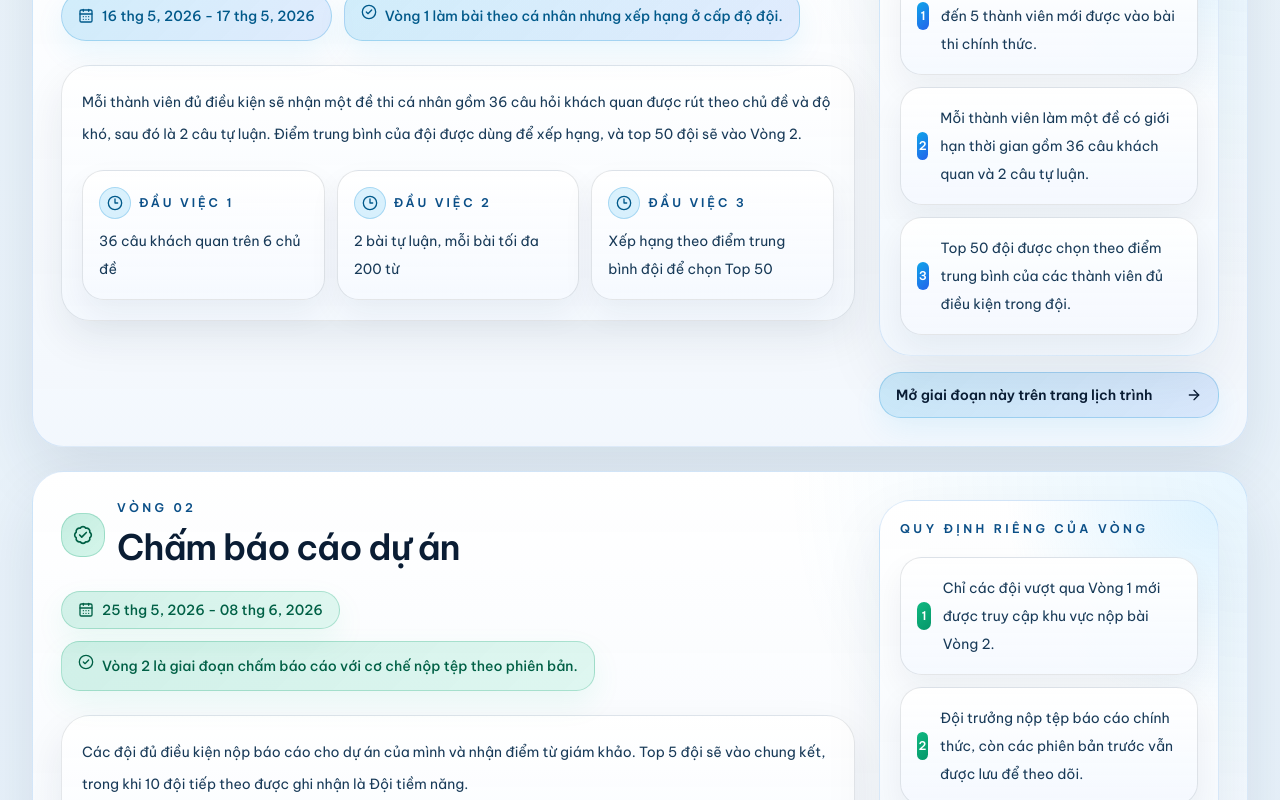
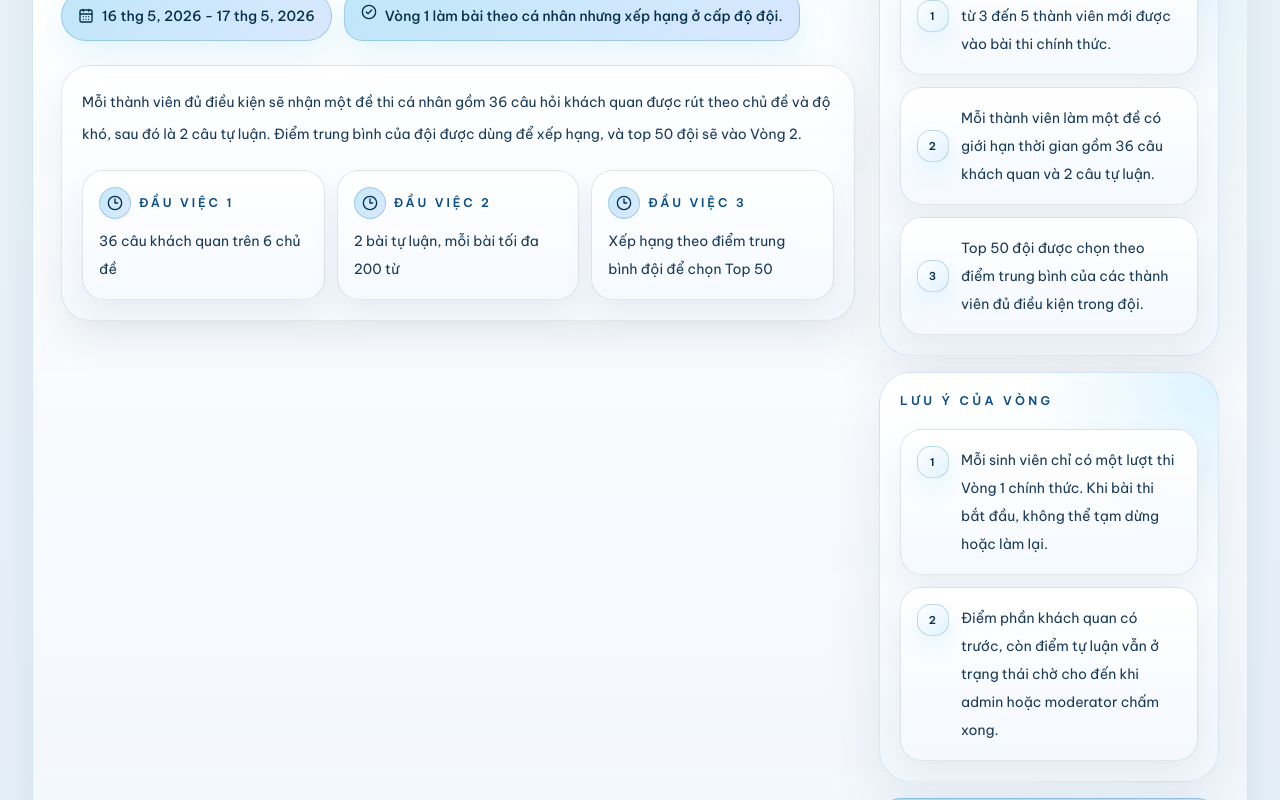
Before and after one commit to tamphan2911/attacker_2026, a Next.js app: page /rules in a window 1280 px wide. Shown: the part 1800-2600 px from the top of the page. Built offline with nearby package versions, Linux system fonts and the light colour scheme; no server answers; the database is empty.

Commit message:
Improve rules page contrast and round notes

```diff
--- a/src/components/rules-page.tsx
+++ b/src/components/rules-page.tsx
@@ -34,29 +34,29 @@ import { formatDateRangeLabel, pickText } from "@/lib/site";
 
 const generalRuleIcons = [UsersRound, GraduationCap, Sparkles];
 const generalRuleIconClasses = [
-  "border-sky-600/24 bg-[linear-gradient(135deg,rgba(14,165,233,0.26),rgba(59,130,246,0.2))] text-sky-800 dark:text-sky-100",
-  "border-emerald-600/24 bg-[linear-gradient(135deg,rgba(16,185,129,0.24),rgba(52,211,153,0.18))] text-emerald-800 dark:text-emerald-100",
-  "border-violet-600/24 bg-[linear-gradient(135deg,rgba(124,58,237,0.24),rgba(168,85,247,0.18))] text-violet-800 dark:text-violet-100",
+  "border-sky-700/26 bg-[linear-gradient(135deg,rgba(14,165,233,0.34),rgba(59,130,246,0.24))] text-sky-950 shadow-[0_10px_24px_rgba(14,165,233,0.1)] dark:text-sky-100",
+  "border-emerald-700/26 bg-[linear-gradient(135deg,rgba(16,185,129,0.3),rgba(52,211,153,0.2))] text-emerald-950 shadow-[0_10px_24px_rgba(16,185,129,0.1)] dark:text-emerald-100",
+  "border-violet-700/26 bg-[linear-gradient(135deg,rgba(124,58,237,0.28),rgba(168,85,247,0.22))] text-violet-950 shadow-[0_10px_24px_rgba(124,58,237,0.1)] dark:text-violet-100",
 ] as const;
 const policyIcons = [Flag, ShieldAlert, NotebookPen, Medal];
 const policyIconClasses = [
-  "border-rose-600/24 bg-rose-500/14 text-rose-800 dark:text-rose-100",
-  "border-amber-600/24 bg-amber-500/14 text-amber-800 dark:text-amber-100",
-  "border-cyan-600/24 bg-cyan-500/14 text-cyan-800 dark:text-cyan-100",
-  "border-emerald-600/24 bg-emerald-500/14 text-emerald-800 dark:text-emerald-100",
+  "border-rose-700/24 bg-[linear-gradient(135deg,rgba(244,63,94,0.22),rgba(251,113,133,0.16))] text-rose-950 shadow-[0_10px_24px_rgba(244,63,94,0.08)] dark:text-rose-100",
+  "border-amber-700/24 bg-[linear-gradient(135deg,rgba(245,158,11,0.24),rgba(251,191,36,0.16))] text-amber-950 shadow-[0_10px_24px_rgba(245,158,11,0.08)] dark:text-amber-100",
+  "border-cyan-700/24 bg-[linear-gradient(135deg,rgba(6,182,212,0.24),rgba(34,211,238,0.16))] text-cyan-950 shadow-[0_10px_24px_rgba(6,182,212,0.08)] dark:text-cyan-100",
+  "border-emerald-700/24 bg-[linear-gradient(135deg,rgba(16,185,129,0.24),rgba(52,211,153,0.16))] text-emerald-950 shadow-[0_10px_24px_rgba(16,185,129,0.08)] dark:text-emerald-100",
 ] as const;
 const quickPolicyItems = [
   {
     icon: UsersRound,
-    iconClass: "border-sky-600/24 bg-sky-500/16 text-sky-800 dark:text-sky-100",
+    iconClass: "border-sky-700/24 bg-[linear-gradient(135deg,rgba(14,165,233,0.3),rgba(59,130,246,0.2))] text-sky-950 shadow-[0_10px_22px_rgba(14,165,233,0.08)] dark:text-sky-100",
   },
   {
     icon: ShieldAlert,
-    iconClass: "border-amber-600/24 bg-amber-500/16 text-amber-800 dark:text-amber-100",
+    iconClass: "border-amber-700/24 bg-[linear-gradient(135deg,rgba(245,158,11,0.28),rgba(251,191,36,0.18))] text-amber-950 shadow-[0_10px_22px_rgba(245,158,11,0.08)] dark:text-amber-100",
   },
   {
     icon: Radar,
-    iconClass: "border-emerald-600/24 bg-emerald-500/16 text-emerald-800 dark:text-emerald-100",
+    iconClass: "border-emerald-700/24 bg-[linear-gradient(135deg,rgba(16,185,129,0.28),rgba(52,211,153,0.18))] text-emerald-950 shadow-[0_10px_22px_rgba(16,185,129,0.08)] dark:text-emerald-100",
   },
 ] as const;
 
@@ -66,14 +66,14 @@ const roundRuleMeta = {
     icon: FileCheck2,
     statTone: "from-sky-500/18 via-cyan-400/10 to-white/0",
     iconClass:
-      "border-sky-600/24 bg-[linear-gradient(135deg,rgba(14,165,233,0.24),rgba(59,130,246,0.2))] text-sky-800 dark:text-sky-100",
+      "border-sky-700/24 bg-[linear-gradient(135deg,rgba(14,165,233,0.32),rgba(59,130,246,0.24))] text-sky-950 shadow-[0_12px_26px_rgba(14,165,233,0.1)] dark:text-sky-100",
     chipClass:
-      "border-sky-600/24 bg-[linear-gradient(135deg,rgba(14,165,233,0.18),rgba(59,130,246,0.14))] text-sky-800 shadow-[0_12px_30px_rgba(14,165,233,0.08)] dark:border-sky-300/22 dark:bg-sky-300/[0.12] dark:text-sky-100",
+      "border-sky-700/24 bg-[linear-gradient(135deg,rgba(14,165,233,0.26),rgba(59,130,246,0.18))] text-sky-950 shadow-[0_12px_30px_rgba(14,165,233,0.1)] dark:border-sky-300/22 dark:bg-sky-300/[0.12] dark:text-sky-100",
     noteNumberClass:
-      "bg-[linear-gradient(135deg,#0ea5e9,#2563eb)] text-white dark:bg-[linear-gradient(135deg,#38bdf8,#2563eb)]",
+      "border border-sky-700/22 bg-[linear-gradient(135deg,rgba(255,255,255,0.96),rgba(224,242,254,0.98))] text-sky-950 shadow-[0_10px_24px_rgba(14,165,233,0.1)] dark:border-sky-300/18 dark:bg-[linear-gradient(135deg,#38bdf8,#2563eb)] dark:text-white",
     deliverableIcon: Clock3,
     deliverableIconClass:
-      "border-sky-600/24 bg-sky-500/14 text-sky-800 dark:text-sky-100",
+      "border-sky-700/24 bg-[linear-gradient(135deg,rgba(14,165,233,0.24),rgba(59,130,246,0.16))] text-sky-950 dark:text-sky-100",
     focus: {
       en: "Round 1 is individual at paper level but ranked at team level.",
       vi: "Vòng 1 làm bài theo cá nhân nhưng xếp hạng ở cấp độ đội.",
@@ -92,20 +92,30 @@ const roundRuleMeta = {
         vi: "Top 50 đội được chọn theo điểm trung bình của các thành viên đủ điều kiện trong đội.",
       },
     ],
+    roundNotes: [
+      {
+        en: "Each student only has one official Round 1 attempt. Once the exam starts, it cannot be paused or restarted.",
+        vi: "Mỗi sinh viên chỉ có một lượt thi Vòng 1 chính thức. Khi bài thi bắt đầu, không thể tạm dừng hoặc làm lại.",
+      },
+      {
+        en: "Objective score is available first, while essay score stays pending until admin or moderator review is completed.",
+        vi: "Điểm phần khách quan có trước, còn điểm tự luận vẫn ở trạng thái chờ cho đến khi admin hoặc moderator chấm xong.",
+      },
+    ],
   },
   "02": {
     anchor: "round-2-rules",
     icon: BadgeCheck,
     statTone: "from-emerald-500/16 via-teal-400/10 to-white/0",
     iconClass:
-      "border-emerald-600/24 bg-[linear-gradient(135deg,rgba(16,185,129,0.24),rgba(52,211,153,0.2))] text-emerald-800 dark:text-emerald-100",
+      "border-emerald-700/24 bg-[linear-gradient(135deg,rgba(16,185,129,0.3),rgba(52,211,153,0.22))] text-emerald-950 shadow-[0_12px_26px_rgba(16,185,129,0.1)] dark:text-emerald-100",
     chipClass:
-      "border-emerald-600/24 bg-[linear-gradient(135deg,rgba(16,185,129,0.18),rgba(52,211,153,0.14))] text-emerald-800 shadow-[0_12px_30px_rgba(16,185,129,0.08)] dark:border-emerald-300/22 dark:bg-emerald-300/[0.12] dark:text-emerald-100",
+      "border-emerald-700/24 bg-[linear-gradient(135deg,rgba(16,185,129,0.24),rgba(52,211,153,0.18))] text-emerald-950 shadow-[0_12px_30px_rgba(16,185,129,0.1)] dark:border-emerald-300/22 dark:bg-emerald-300/[0.12] dark:text-emerald-100",
     noteNumberClass:
-      "bg-[linear-gradient(135deg,#10b981,#059669)] text-white dark:bg-[linear-gradient(135deg,#34d399,#059669)]",
+      "border border-emerald-700/22 bg-[linear-gradient(135deg,rgba(255,255,255,0.96),rgba(220,252,231,0.98))] text-emerald-950 shadow-[0_10px_24px_rgba(16,185,129,0.1)] dark:border-emerald-300/18 dark:bg-[linear-gradient(135deg,#34d399,#059669)] dark:text-white",
     deliverableIcon: NotebookPen,
     deliverableIconClass:
-      "border-emerald-600/24 bg-emerald-500/14 text-emerald-800 dark:text-emerald-100",
+      "border-emerald-700/24 bg-[linear-gradient(135deg,rgba(16,185,129,0.24),rgba(52,211,153,0.16))] text-emerald-950 dark:text-emerald-100",
     focus: {
       en: "Round 2 is a judged report stage with versioned file submission.",
       vi: "Vòng 2 là giai đoạn chấm báo cáo với cơ chế nộp tệp theo phiên bản.",
@@ -124,20 +134,30 @@ const roundRuleMeta = {
         vi: "Điểm chấm của giám khảo chọn top 5 đội vào chung kết và ghi nhận 10 đội tiếp theo là Đội tiềm năng.",
       },
     ],
+    roundNotes: [
+      {
+        en: "The team leader is responsible for the official upload, but all members should align on the final report version before submission.",
+        vi: "Đội trưởng chịu trách nhiệm nộp bài chính thức, nhưng toàn bộ thành viên nên thống nhất phiên bản báo cáo cuối cùng trước khi nộp.",
+      },
+      {
+        en: "Only the latest valid submission version is used for judging once the Round 2 deadline closes.",
+        vi: "Khi hạn nộp Vòng 2 kết thúc, chỉ phiên bản hợp lệ mới nhất mới được dùng để chấm điểm.",
+      },
+    ],
   },
   "03": {
     anchor: "round-3-rules",
     icon: Trophy,
     statTone: "from-amber-500/18 via-orange-400/10 to-white/0",
     iconClass:
-      "border-amber-600/24 bg-[linear-gradient(135deg,rgba(245,158,11,0.24),rgba(249,115,22,0.2))] text-amber-800 dark:text-amber-100",
+      "border-amber-700/24 bg-[linear-gradient(135deg,rgba(245,158,11,0.32),rgba(249,115,22,0.22))] text-amber-950 shadow-[0_12px_26px_rgba(245,158,11,0.1)] dark:text-amber-100",
     chipClass:
-      "border-amber-600/24 bg-[linear-gradient(135deg,rgba(245,158,11,0.18),rgba(249,115,22,0.14))] text-amber-800 shadow-[0_12px_30px_rgba(245,158,11,0.08)] dark:border-amber-300/22 dark:bg-amber-300/[0.12] dark:text-amber-100",
+      "border-amber-700/24 bg-[linear-gradient(135deg,rgba(245,158,11,0.26),rgba(249,115,22,0.18))] text-amber-950 shadow-[0_12px_30px_rgba(245,158,11,0.1)] dark:border-amber-300/22 dark:bg-amber-300/[0.12] dark:text-amber-100",
     noteNumberClass:
-      "bg-[linear-gradient(135deg,#f59e0b,#f97316)] text-white dark:bg-[linear-gradient(135deg,#fbbf24,#f97316)]",
+      "border border-amber-700/22 bg-[linear-gradient(135deg,rgba(255,255,255,0.96),rgba(254,243,199,0.98))] text-amber-950 shadow-[0_10px_24px_rgba(245,158,11,0.1)] dark:border-amber-300/18 dark:bg-[linear-gradient(135deg,#fbbf24,#f97316)] dark:text-white",
     deliverableIcon: Orbit,
     deliverableIconClass:
-      "border-amber-600/24 bg-amber-500/14 text-amber-800 dark:text-amber-100",
+      "border-amber-700/24 bg-[linear-gradient(135deg,rgba(245,158,11,0.24),rgba(249,115,22,0.16))] text-amber-950 dark:text-amber-100",
     focus: {
       en: "The final is a live presentation and defense stage for the top 5 teams.",
       vi: "Vòng chung kết là giai đoạn thuyết trình và bảo vệ trực tiếp dành cho top 5 đội.",
@@ -154,6 +174,16 @@ const roundRuleMeta = {
       {
         en: "Final podium awards are determined only after the live final defense is completed.",
         vi: "Thứ hạng chung cuộc chỉ được xác định sau khi hoàn tất phần bảo vệ trực tiếp tại vòng chung kết.",
+      },
+    ],
+    roundNotes: [
+      {
+        en: "Teams should prepare both the formal pitch deck and a concise response plan for live judge questions.",
+        vi: "Các đội nên chuẩn bị cả slide thuyết trình chính thức và phương án trả lời ngắn gọn cho phần hỏi đáp trực tiếp với giám khảo.",
+      },
+      {
+        en: "Final-stage logistics, presentation order, and check-in instructions should be reviewed carefully before defense day.",
+        vi: "Thông tin hậu cần, thứ tự trình bày và hướng dẫn check-in của vòng chung kết cần được xem kỹ trước ngày bảo vệ.",
       },
     ],
   },
@@ -198,7 +228,7 @@ export function RulesPage() {
               },
             ].map((item, index) => {
               const Icon = quickPolicyItems[index]?.icon ?? BadgeCheck;
-              const iconClass = quickPolicyItems[index]?.iconClass ?? "border-sky-600/24 bg-sky-500/14 text-sky-800 dark:text-sky-100";
+              const iconClass = quickPolicyItems[index]?.iconClass ?? "border-sky-700/24 bg-[linear-gradient(135deg,rgba(14,165,233,0.28),rgba(59,130,246,0.18))] text-sky-950 dark:text-sky-100";
 
               return (
               <div
@@ -380,14 +410,33 @@ export function RulesPage() {
                             className="theme-rules-note-card rounded-[1.35rem] border px-4 py-4"
                           >
                             <div className="flex items-center gap-3">
-                              <span className={`inline-flex h-7 w-7 items-center justify-center rounded-full text-xs font-semibold ${meta.noteNumberClass}`}>
-                                {index + 1}
-                              </span>
-                              <p className="text-sm leading-7 theme-text-body">{pickText(locale, note)}</p>
+                            <span className={`inline-flex h-8 min-w-8 items-center justify-center rounded-[0.85rem] px-2 text-[0.68rem] font-semibold tracking-[0.12em] ${meta.noteNumberClass}`}>
+                              {index + 1}
+                            </span>
+                            <p className="text-sm leading-7 theme-text-body">{pickText(locale, note)}</p>
                             </div>
                           </div>
                         ))}
                       </div>
+                    </div>
+                  </Surface>
+
+                  <Surface className="theme-rules-shell overflow-hidden px-5 py-5">
+                    <p className="text-xs font-semibold uppercase tracking-[0.28em] theme-eyebrow">
+                      {locale === "en" ? "Round notes" : "Lưu ý của vòng"}
+                    </p>
+                    <div className="mt-5 space-y-3">
+                      {meta.roundNotes.map((note, index) => (
+                        <div
+                          key={note.en}
+                          className="theme-rules-note-card flex items-start gap-3 rounded-[1.35rem] border px-4 py-4"
+                        >
+                          <span className={`inline-flex h-8 min-w-8 items-center justify-center rounded-[0.85rem] px-2 text-[0.68rem] font-semibold tracking-[0.12em] ${meta.noteNumberClass}`}>
+                            {index + 1}
+                          </span>
+                          <p className="text-sm leading-7 theme-text-body">{pickText(locale, note)}</p>
+                        </div>
+                      ))}
                     </div>
                   </Surface>
 
```
